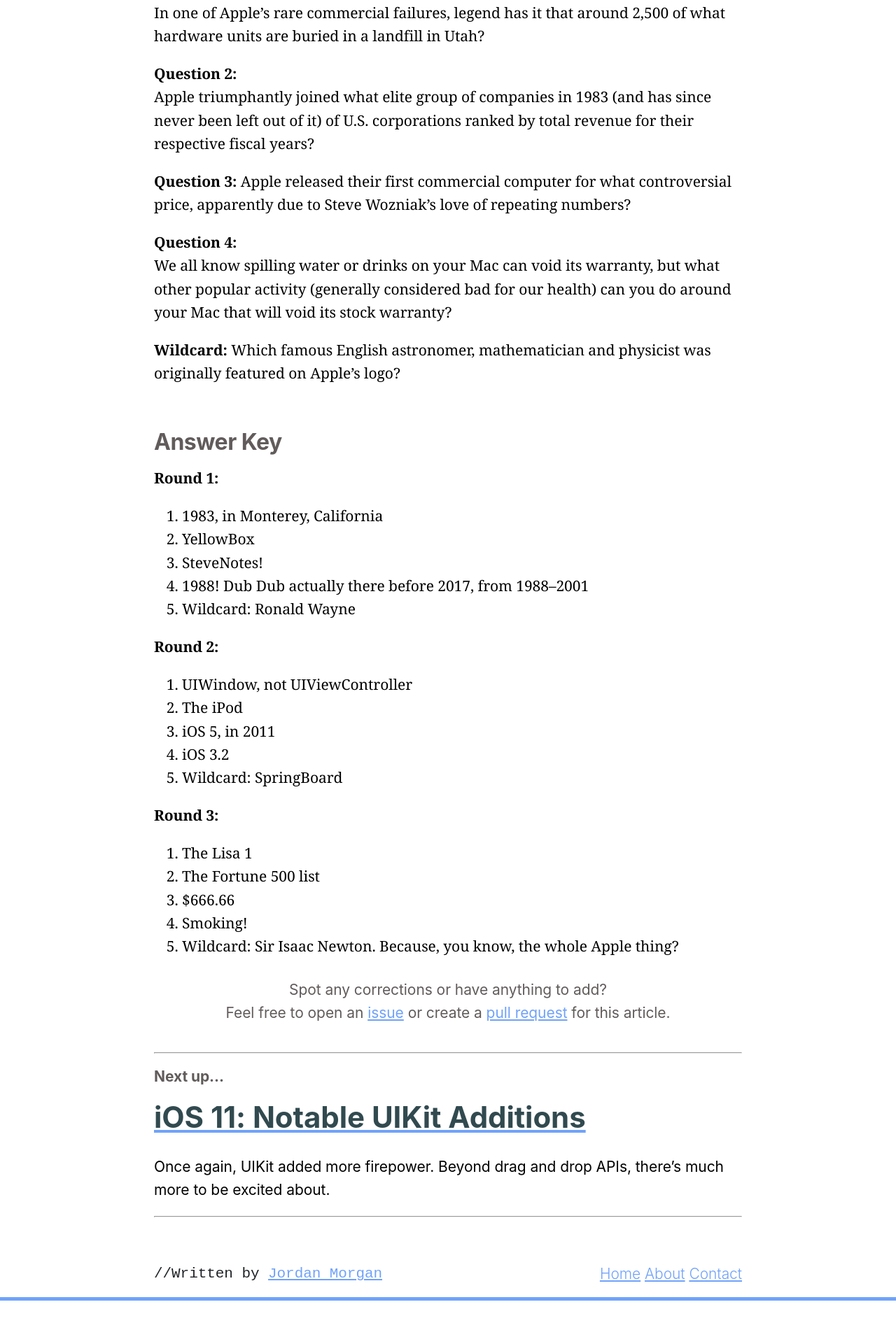
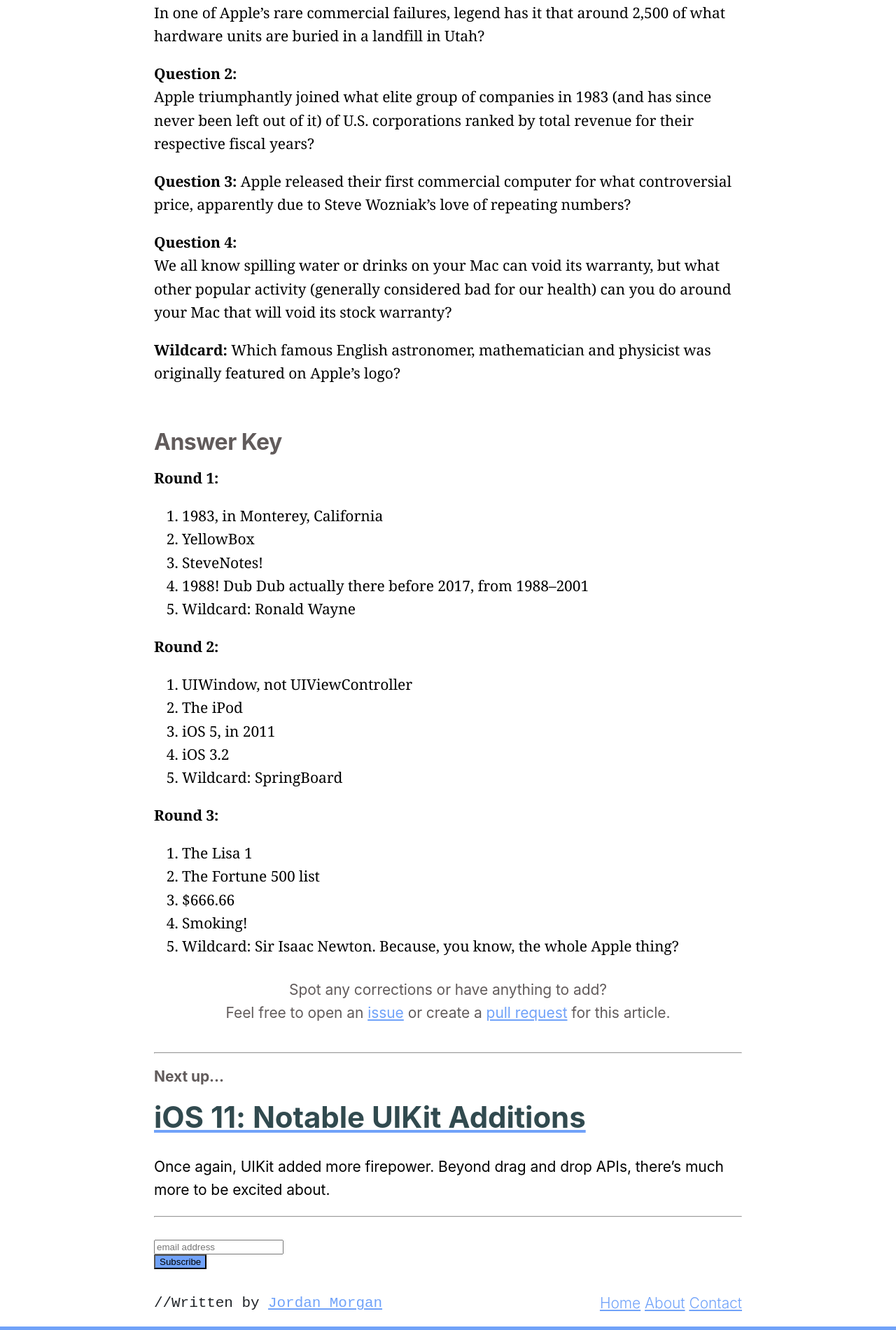
Before and after one commit to hassaan4584/Swiftjective-C, a Jekyll site: the page built from _posts/2017-06-04-WWDC-2017-The-Pregame-Quiz.md, in a window 1280 px wide. Shown: the part 2535-4436 px from the top of the page at 70% size. Built offline with Jekyll 4.4.1, drawn with Linux system fonts in a browser that asks for light colours; comment, search, counter and statistics services are not loaded; before the commit the page ends 4394 px from its top, so only the background shows below that.

Commit message:
Look I made a newsletter!

```diff
--- /dev/null
+++ b/_includes/mailingList.html
@@ -0,0 +1,19 @@
+<link href="//cdn-images.mailchimp.com/embedcode/horizontal-slim-10_7.css" rel="stylesheet" type="text/css">
+    <div id="mc_embed_signup">
+        <form action="https://swiftjectivec.us20.list-manage.com/subscribe/post?u=86763e3ce1da1fa79f8079a24&id=b5d1e5e3bc" class="validate" id="mc-embedded-subscribe-form" method="post" name="mc-embedded-subscribe-form" novalidate="" target="_blank">
+            <div id="mc_embed_signup_scroll">
+                <label for="mce-EMAIL">
+                </label>
+                <input class="email" id="mce-EMAIL" name="EMAIL" placeholder="email address" required="" type="email" value="">
+                    <!-- real people should not fill this in and expect good things - do not remove this or risk form bot signups-->
+                    <div aria-hidden="true" style="position: absolute; left: -5000px;">
+                        <input name="b_86763e3ce1da1fa79f8079a24_b5d1e5e3bc" tabindex="-1" type="text" value=""/>
+                    </div>
+                    <div class="clear">
+                        <input class="button" id="mc-embedded-subscribe" name="subscribe" type="submit" value="Subscribe"/>
+                    </div>
+                </input>
+            </div>
+        </form>
+    </div>
+</link>
--- a/_layouts/post.html
+++ b/_layouts/post.html
@@ -34,6 +34,9 @@
                 {{ next_post.description | markdownify }}
                 <hr />
             </div>
+            <div>
+                {% include mailingList.html %}
+            </div>
         </main>
         <footer id="gridFooter">
             {% include footer.html %}
--- a/_sass/article.scss
+++ b/_sass/article.scss
@@ -9,11 +9,23 @@
     text-align: center;
 }
 
-#mc_embed_signup {
-    margin-top: 32px;
-    font:14px !important;
+ /* Sign Up
+–––––––––––––––––––––––––––––––––––––––––––––––––– */
+
+#mc_embed_signup input.button {
+    background-color:#70A2F9;
 }
 
+#mc_embed_signup input.button:hover {
+    background-color:$sub-header-color;
+}
+
+#mc_embed_signup {
+    background:#fff;
+    clear:left;
+    font:14px -apple-system,Helvetica,Arial,sans-serif;
+    width:100%;
+}
 
 #postHeader {
     font-weight: bolder;
```
Also changed, not shown: _sass/themes.scss (line endings or trailing spaces), 4 other files.
